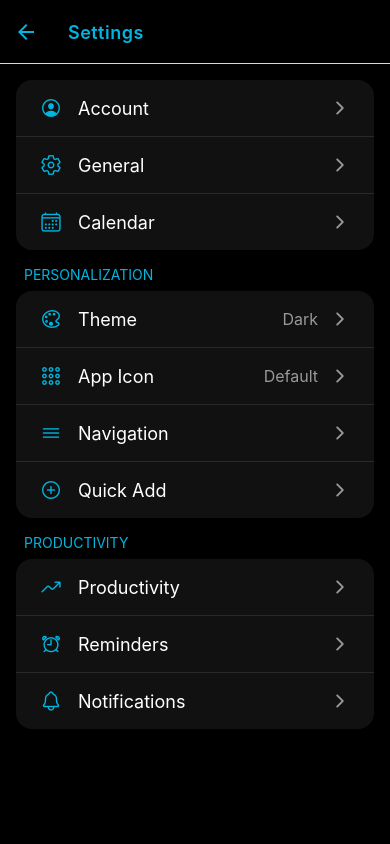
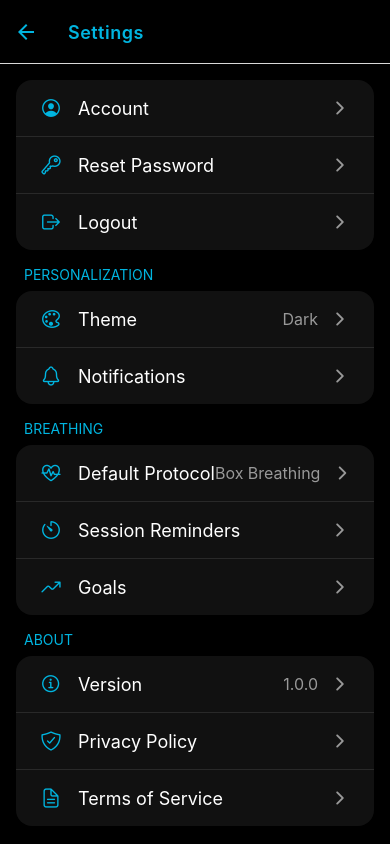
Before and after one commit to athletebreathcoach/spiredashboard, a React Native app in the folder ruok1/: screen /Settings in a window 390 px wide. Built offline with nearby package versions, Linux system fonts and the light colour scheme; no server answers.

Commit message:
Settings updated and functional

```diff
--- a/ruok1/components/Settings.js
+++ b/ruok1/components/Settings.js
@@ -1,12 +1,35 @@
-import React from 'react';
-import { StyleSheet, View, Text, TouchableOpacity, ScrollView } from 'react-native';
+import React, { useState } from 'react';
+import { StyleSheet, View, Text, TouchableOpacity, ScrollView, Alert } from 'react-native';
 import { useTheme } from '../theme/ThemeContext';
 import { Ionicons } from '@expo/vector-icons';
 import Layout from '../constants/Layout';
 import Typography from '../constants/Typography';
+import { auth } from '../config/firebase';
+import { updatePassword, sendPasswordResetEmail, signOut } from 'firebase/auth';
 
 export default function Settings({ navigation }) {
-  const { theme } = useTheme();
+  const { theme, toggleTheme } = useTheme();
+
+  const handleLogout = async () => {
+    try {
+      await signOut(auth);
+    } catch (error) {
+      Alert.alert('Error', 'Failed to log out');
+      console.error(error);
+    }
+  };
+
+  const handleResetPassword = async () => {
+    try {
+      await sendPasswordResetEmail(auth, auth.currentUser.email);
+      Alert.alert(
+        'Success',
+        'Password reset email sent. Please check your inbox.'
+      );
+    } catch (error) {
+      Alert.alert('Error', error.message);
+    }
+  };
 
   const sections = [
     {
@@ -15,17 +38,18 @@ export default function Settings({ navigation }) {
         {
           icon: 'person-circle-outline',
           label: 'Account',
+          value: auth.currentUser?.email,
           onPress: () => {}
         },
         {
-          icon: 'settings-outline',
-          label: 'General',
-          onPress: () => {}
+          icon: 'key-outline',
+          label: 'Reset Password',
+          onPress: handleResetPassword
         },
         {
-          icon: 'calendar-outline',
-          label: 'Calendar',
-          onPress: () => {}
+          icon: 'log-out-outline',
+          label: 'Logout',
+          onPress: handleLogout
         },
       ]
     },
@@ -35,43 +59,54 @@ export default function Settings({ navigation }) {
         {
           icon: 'color-palette-outline',
           label: 'Theme',
-          value: 'Dark',
-          onPress: () => {}
+          value: theme.name === 'dark' ? 'Dark' : 'Light',
+          onPress: toggleTheme
         },
         {
-          icon: 'apps-outline',
-          label: 'App Icon',
-          value: 'Default',
-          onPress: () => {}
-        },
-        {
-          icon: 'menu-outline',
-          label: 'Navigation',
-          onPress: () => {}
-        },
-        {
-          icon: 'add-circle-outline',
-          label: 'Quick Add',
+          icon: 'notifications-outline',
+          label: 'Notifications',
           onPress: () => {}
         },
       ]
     },
     {
-      title: 'PRODUCTIVITY',
+      title: 'BREATHING',
       items: [
         {
-          icon: 'trending-up-outline',
-          label: 'Productivity',
+          icon: 'fitness-outline',
+          label: 'Default Protocol',
+          value: 'Box Breathing',
           onPress: () => {}
         },
         {
-          icon: 'alarm-outline',
-          label: 'Reminders',
+          icon: 'timer-outline',
+          label: 'Session Reminders',
           onPress: () => {}
         },
         {
-          icon: 'notifications-outline',
-          label: 'Notifications',
+          icon: 'trending-up-outline',
+          label: 'Goals',
+          onPress: () => {}
+        },
+      ]
+    },
+    {
+      title: 'ABOUT',
+      items: [
+        {
+          icon: 'information-circle-outline',
+          label: 'Version',
+          value: '1.0.0',
+          onPress: () => {}
+        },
+        {
+          icon: 'shield-checkmark-outline',
+          label: 'Privacy Policy',
+          onPress: () => {}
+        },
+        {
+          icon: 'document-text-outline',
+          label: 'Terms of Service',
           onPress: () => {}
         },
       ]
```
